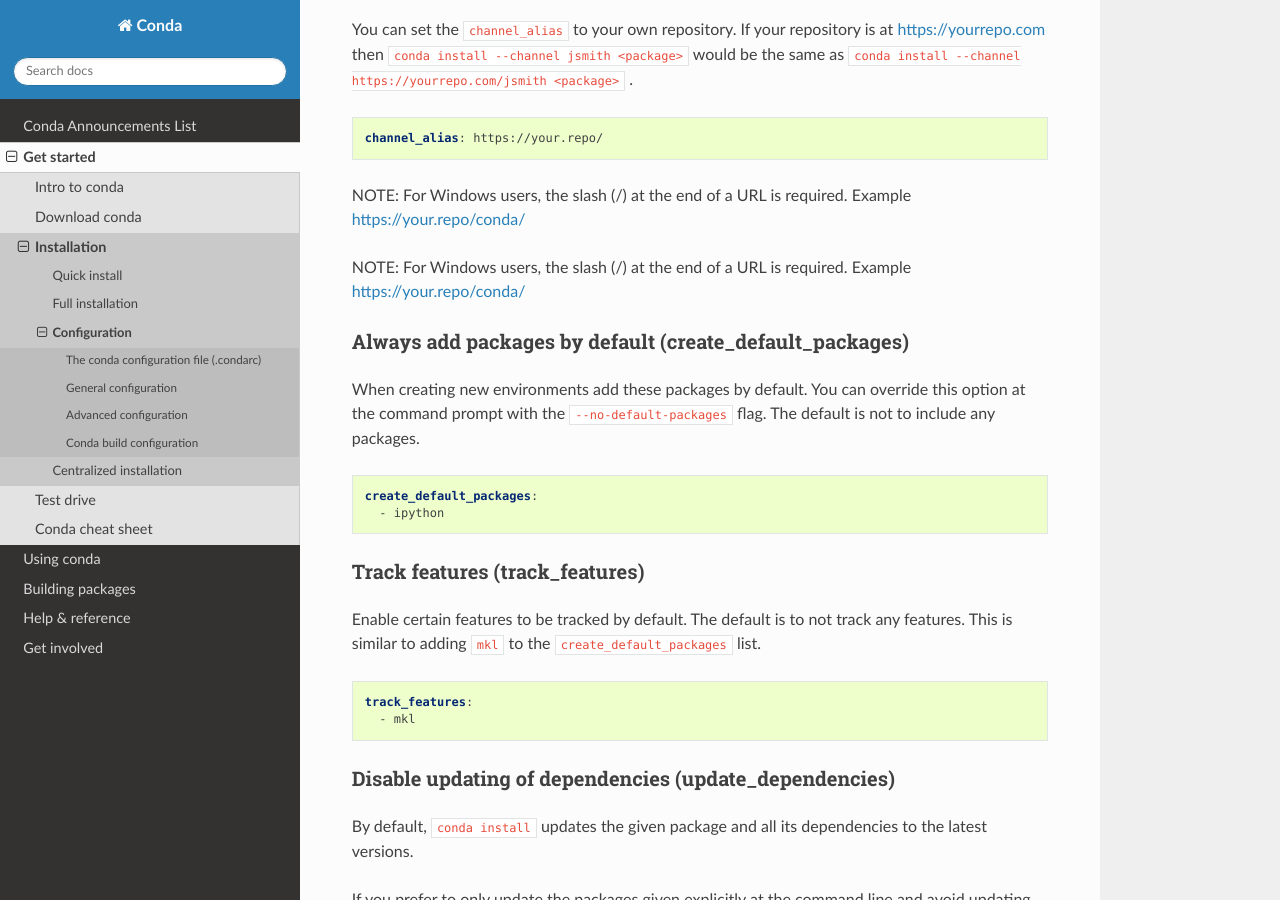
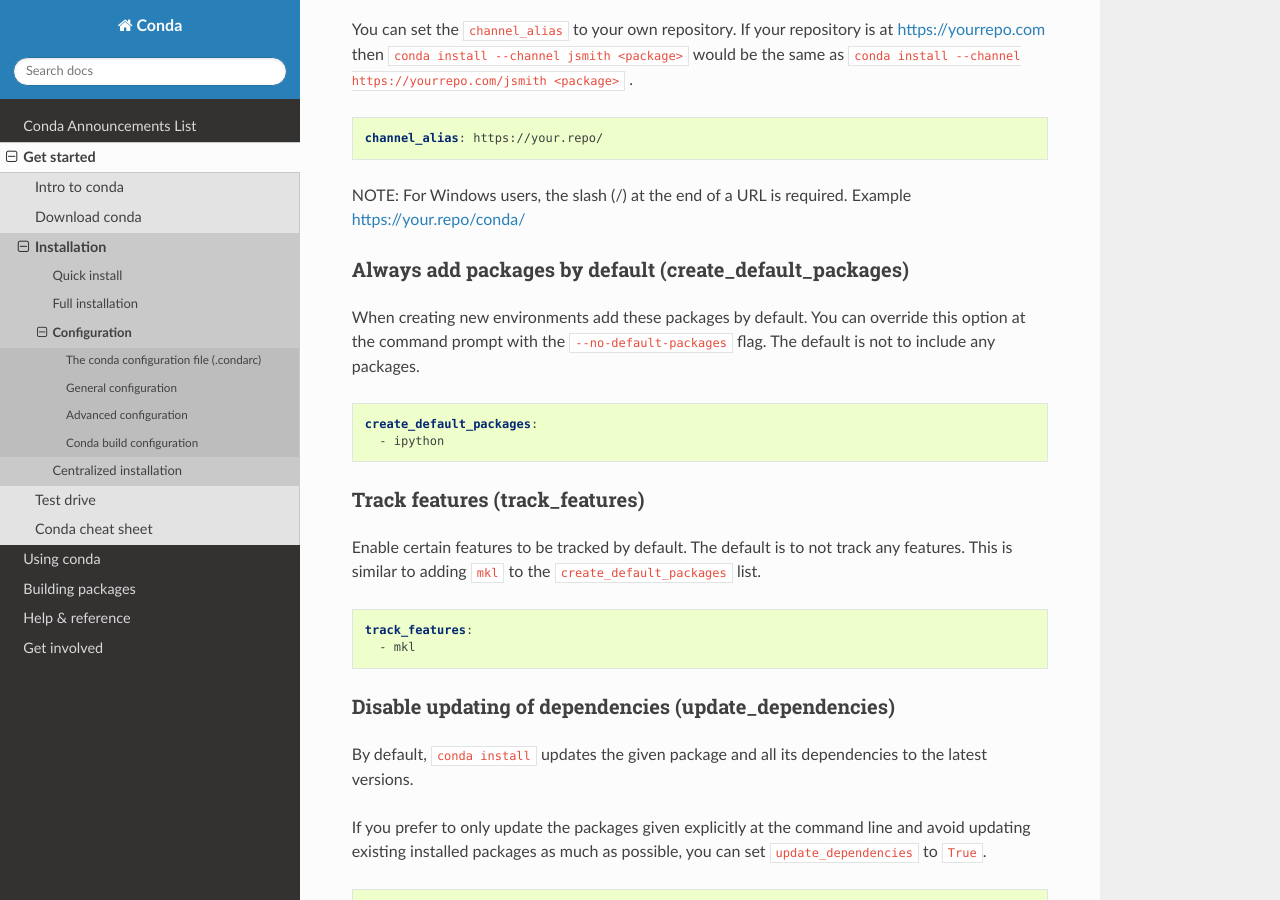
Before and after one commit to conda/conda-docs, a Sphinx documentation site: the page built from docs/source/config.rst, in a window 1280 px wide and 900 px high, scrolled down 4891 px. Built offline with Sphinx 7.4.7 and the Read the Docs theme 2.0.0, drawn with Linux system fonts in a browser that asks for light colours.

Commit message:
fix more typos
fix more typos

```diff
--- a/docs/source/build_tutorials/windows.rst
+++ b/docs/source/build_tutorials/windows.rst
@@ -2,7 +2,8 @@
 Building conda packages on Windows
 ==================================
 
-.. contents::
+.. contents:: Contents
+   :depth: 1
 
 Overview
 --------
--- a/docs/source/config.rst
+++ b/docs/source/config.rst
@@ -245,9 +245,6 @@
 NOTE: For Windows users, the slash (/) at the end of a URL is required.
 Example https://your.repo/conda/
 
-NOTE: For Windows users, the slash (/) at the end of a URL is required.
-Example https://your.repo/conda/
-
 
 Always add packages by default (create_default_packages)
 ^^^^^^^^^^^^^^^^^^^^^^^^^^^^^^^^^^^^^^^^^^^^^^^^^^^^^^^^
```
